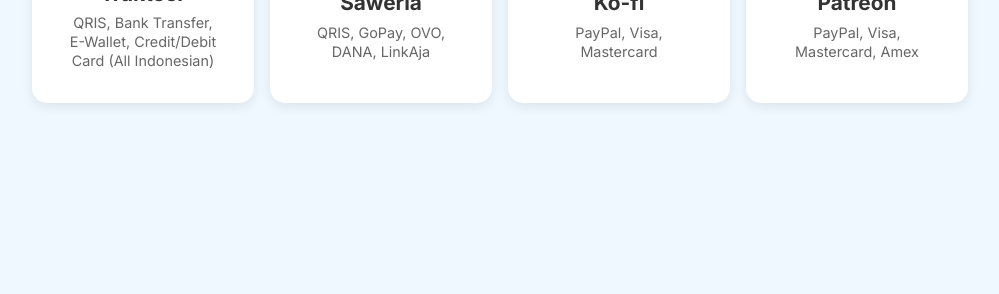
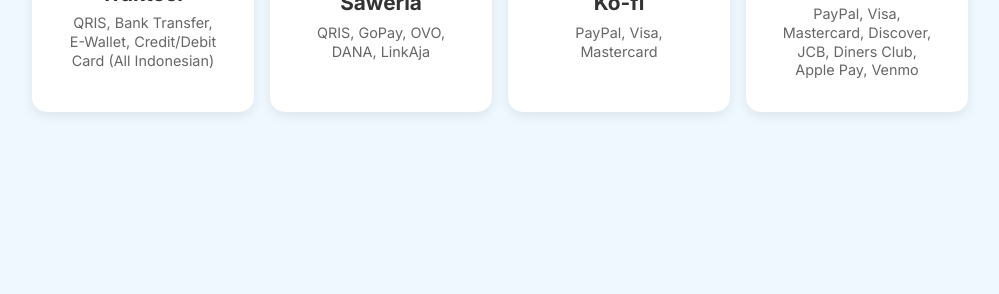
Before and after one commit to Otniel113/OtnielSupport, a plain HTML site: page index.html in a window 1280 px wide. Shown: the part 522-816 px from the top of the page, without its empty margins (140-1139 px from the left). Drawn offline with nearby package versions, Linux system fonts and the light colour scheme.

Commit message:
Update payment method Patreon ke terbaru

```diff
--- a/index.html
+++ b/index.html
@@ -74,7 +74,7 @@
                         <div class="card-body">
                             <img src="assets/patreon_logo.png" alt="Patreon Logo" class="logo mb-3" >
                             <h5 class="card-title">Patreon</h5>
-                            <p id="patreon-payment" class="card-text small">PayPal, Visa, Mastercard, Amex</p>
+                            <p id="patreon-payment" class="card-text small">PayPal, Visa, Mastercard, Discover, JCB, Diners Club, Apple Pay, Venmo</p>
                         </div>
                     </div>
                 </a>
--- a/script.js
+++ b/script.js
@@ -9,7 +9,7 @@
             trakteerPayment: "QRIS, Bank Transfer, E-Wallet, Credit/Debit Card (All Indonesian)",
             saweriaPayment: "QRIS, GoPay, OVO, DANA, LinkAja",
             kofiPayment: "PayPal, Visa, Mastercard",
-            patreonPayment: "PayPal, Visa, Mastercard, Amex"
+            patreonPayment: "PayPal, Visa, Mastercard, Discover, JCB, Diners Club, Apple Pay, Venmo"
         },
         id: {
             title: "Dukung Saya!",
@@ -17,7 +17,7 @@
             trakteerPayment: "QRIS, Transfer Bank, E-Wallet, Kartu Kredit/Debit",
             saweriaPayment: "QRIS, GoPay, OVO, DANA, LinkAja",
             kofiPayment: "PayPal, Visa, Mastercard",
-            patreonPayment: "PayPal, Visa, Mastercard, Amex"
+            patreonPayment: "PayPal, Visa, Mastercard, Discover, JCB, Diners Club, Apple Pay, Venmo"
         }
     };
 
```
